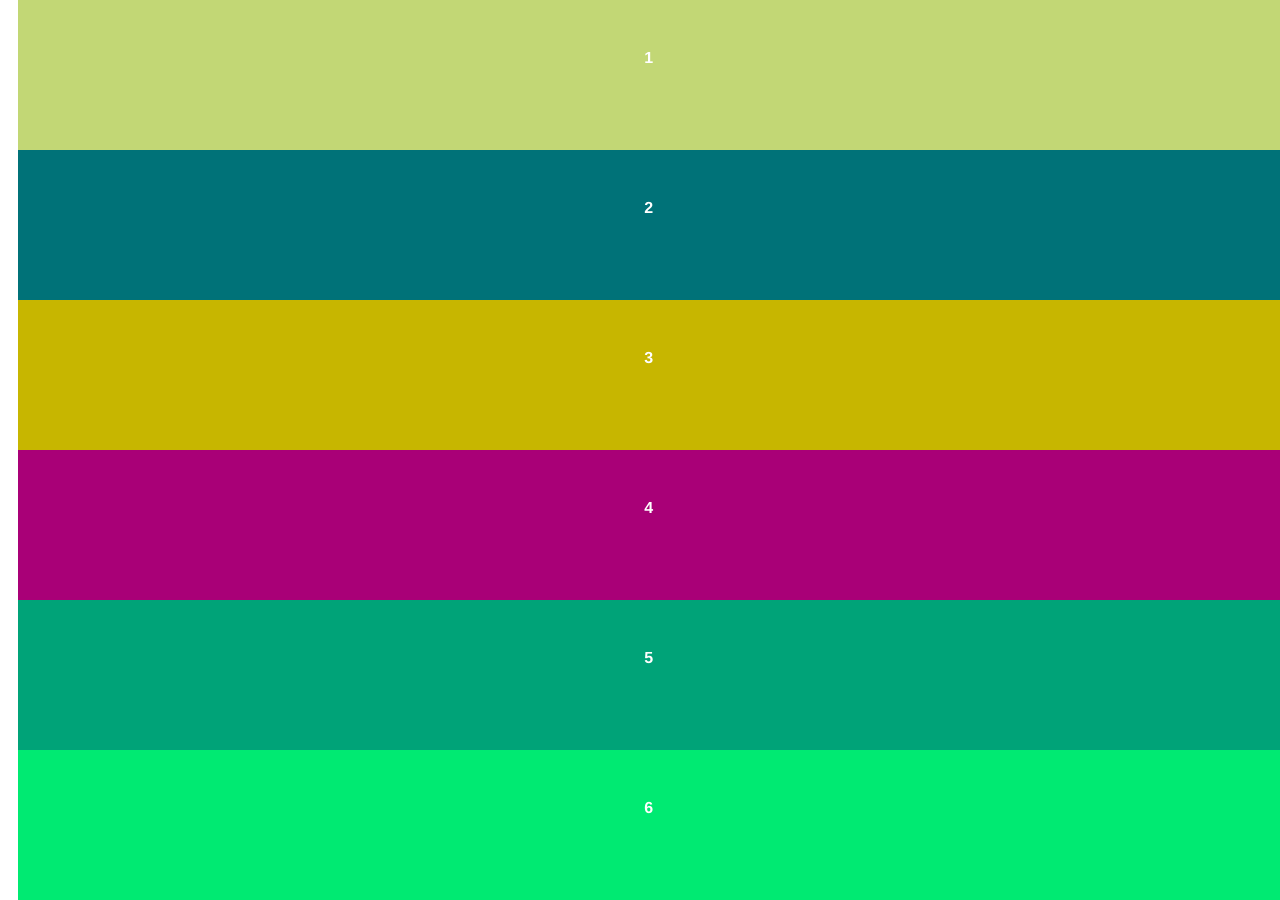
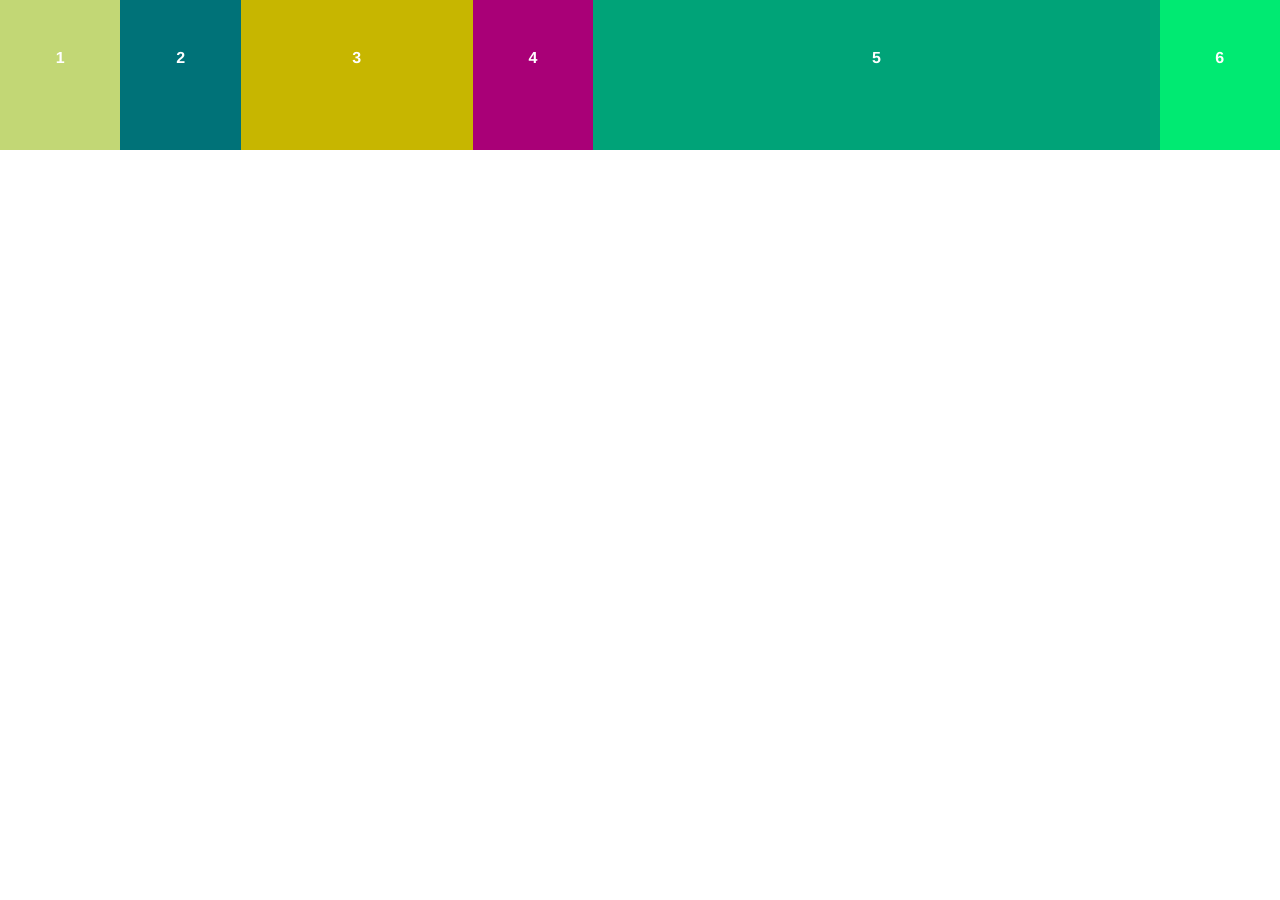
Before and after one commit to pantpap/starting-flexbox, a plain HTML site: page index.html in a window 1280 px wide. After the commit the page ends 800 px from the top, so only its background shows below. Drawn offline with Linux system fonts and the light colour scheme.

Commit message:
flexbox contairer

```diff
--- a/css/custom.css
+++ b/css/custom.css
@@ -6,9 +6,11 @@ ul#flex-container{
     list-style-type: none;
     margin: 0;
     padding: 0;
+    display: flex;
 }
 
 ul li{
+    flex-grow: 1;
     height: 150px;
     padding-top: 45px;
     color: #fff;
@@ -16,9 +18,9 @@ ul li{
     text-align: center;
 }
 
-ul li:first-child{ background: #c2d775; }
-ul li:nth-child(2){ background: #007278; }
-ul li:nth-child(3){ background: #c7b600; }
+ul li:first-child{ background: #c2d775;  }
+ul li:nth-child(2){ background: #007278;}
+ul li:nth-child(3){ background: #c7b600; flex-grow: 2; }
 ul li:nth-child(4){ background: #a90077; }
-ul li:nth-child(5){ background: #00a378; }
+ul li:nth-child(5){ background: #00a378; flex-grow: 5;}
 ul li:last-child{ background: #00ea72; }
--- a/index.html
+++ b/index.html
@@ -15,8 +15,7 @@
   <body>
 
     <div id="container">
-      <div id="flex-container">
-        <ul>
+        <ul id="flex-container">
           <li>1</li>
           <li>2</li>
           <li>3</li>
@@ -24,7 +23,6 @@
           <li>5</li>
           <li>6</li>
         </ul>
-      </div>
     </div>
 
     <script src="js/foundation.min.js"></script>
```
